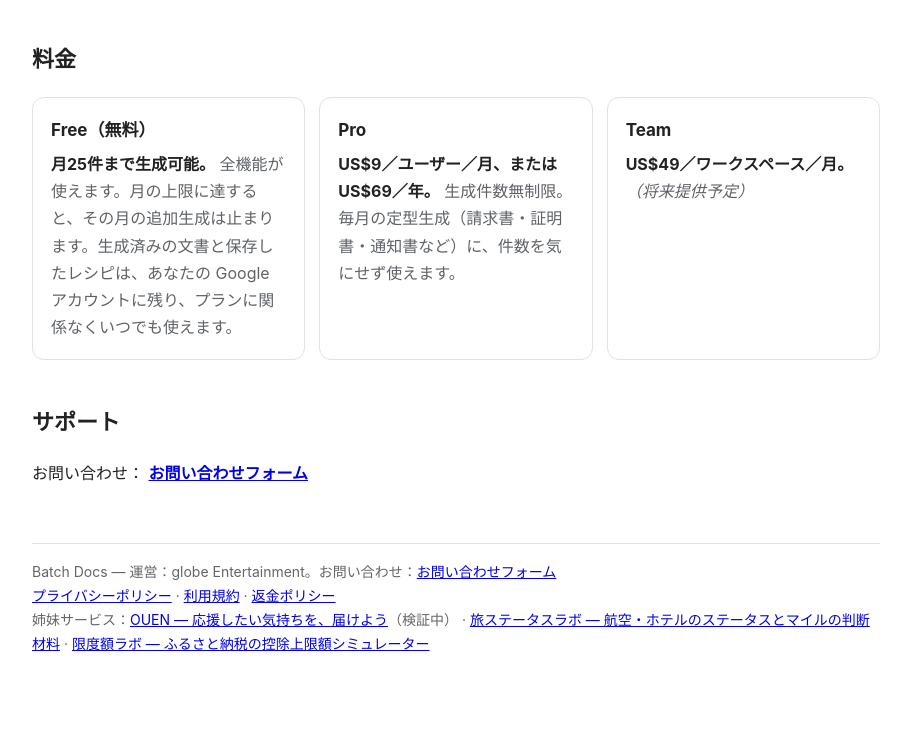
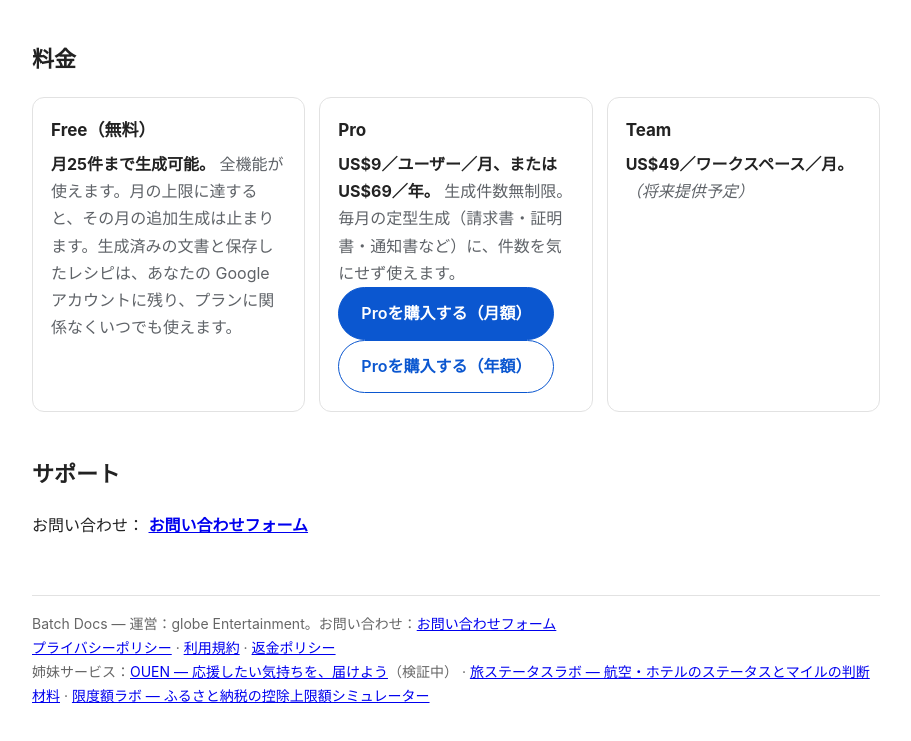
Before and after one commit to miv1982biz-sketch/batchdocs-site, a plain HTML site: page index-ja.html in a window 1280 px wide. Shown: the part 1423-2164 px from the top of the page, without its empty margins (184-1095 px from the left). Before the commit the page ends 2142 px from the top, so only its background shows below. Drawn offline with Linux system fonts and the light colour scheme.

Commit message:
Add Polar checkout links to Pro pricing card

```diff
--- a/index-ja.html
+++ b/index-ja.html
@@ -64,7 +64,7 @@ Batch Docs はその手間をなくすためのアドオンです。Google ド
 <h2 id="pricing">料金</h2>
 <div class="cards price">
 <div class="card"><h3>Free（無料）</h3><p><span class="amount">月25件まで生成可能。</span> 全機能が使えます。月の上限に達すると、その月の追加生成は止まります。生成済みの文書と保存したレシピは、あなたの Google アカウントに残り、プランに関係なくいつでも使えます。</p></div>
-<div class="card"><h3>Pro</h3><p><span class="amount">US$9／ユーザー／月、または US$69／年。</span> 生成件数無制限。毎月の定型生成（請求書・証明書・通知書など）に、件数を気にせず使えます。</p></div>
+<div class="card"><h3>Pro</h3><p><span class="amount">US$9／ユーザー／月、または US$69／年。</span> 生成件数無制限。毎月の定型生成（請求書・証明書・通知書など）に、件数を気にせず使えます。</p><p><a class="btn primary" href="https://buy.polar.sh/polar_cl_Sn4mplYGXzoZJWEbZ5A7PDkZvuyGapPlglLT82EgBKP">Proを購入する（月額）</a> <a class="btn ghost" href="https://buy.polar.sh/polar_cl_JbPsXCoxvIBf8IPoIKfzJQG2BZKIUEpKonpOO3YVqob">Proを購入する（年額）</a></p></div>
 <div class="card"><h3>Team</h3><p><span class="amount">US$49／ワークスペース／月。</span> <em>（将来提供予定）</em></p></div>
 </div>
 <h2>サポート</h2>
```
Also changed, not shown: index.html (+1 -1 lines).
